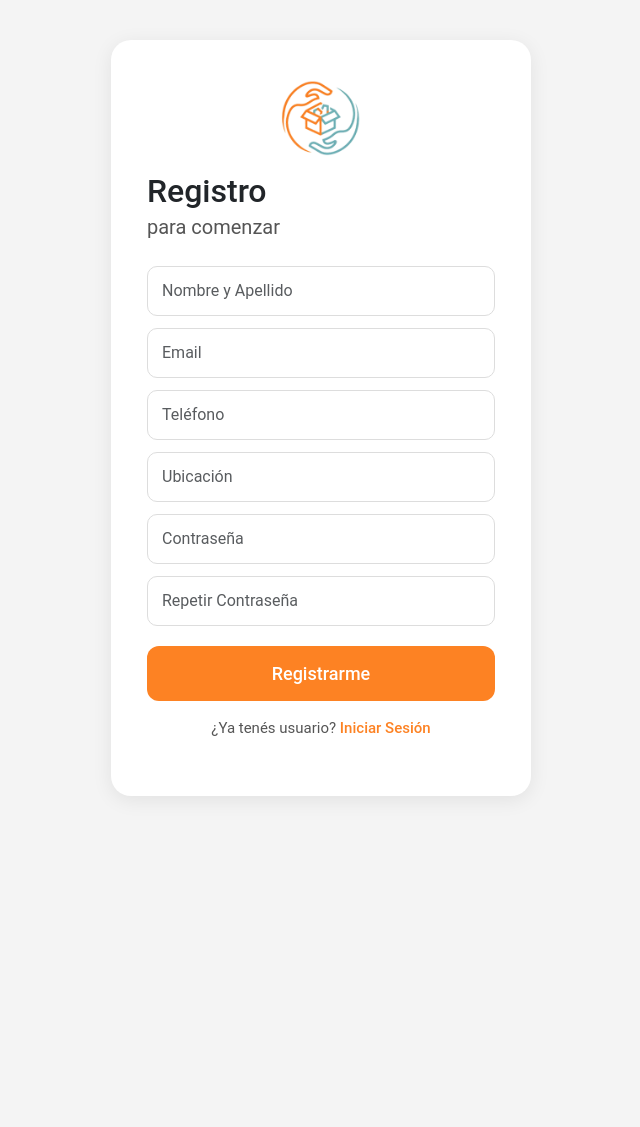
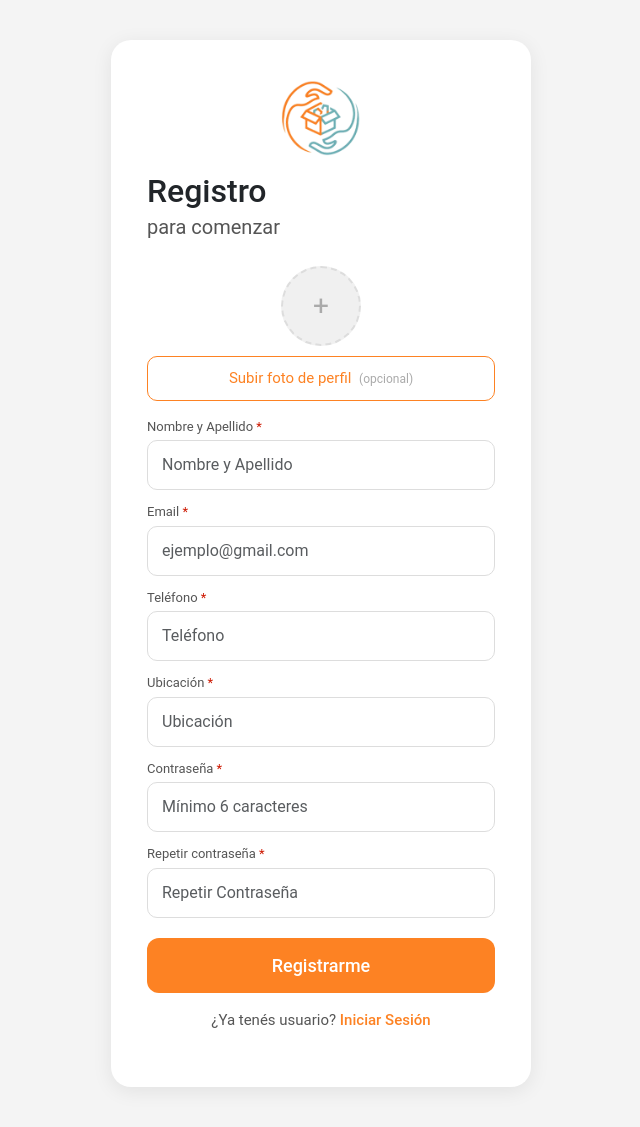
Before and after one commit to RoAlario/plataforma_donaciones, a Flask app: page /registro in a window 1280 px wide. Shown: the whole page, without its empty margins (319-959 px from the left). Before the commit the page ends 736 px from the top, so only its background shows below. Run offline with Flask 3, Linux system fonts and the light colour scheme.

Commit message:
US01 - Se agregró foto de perfil opcional

```diff
--- a/admin.py
+++ b/admin.py
@@ -4,11 +4,11 @@
 conexion = sqlite3.connect('instance/plataforma.db')
 cursor = conexion.cursor()
 
-# Dar la orden de actualizar el número de rol a 1
+# Actualizar el número de rol a 1
 cursor.execute("UPDATE usuario SET id_rol = 1 WHERE email = 'utnfrm.10@gmail.com'")
 
 # Guardar los cambios y cerrar
 conexion.commit()
 conexion.close()
 
-print("¡Listo! Tu usuario ahora es Admin.")
+print("El usuario ahora es admin")
--- a/app/auth/routes.py
+++ b/app/auth/routes.py
@@ -6,6 +6,13 @@
 from app.models import Usuario, Rol
 import random, string, re
 
+import os
+from werkzeug.utils import secure_filename
+
+EXTENSIONES_PERMITIDAS = {'png', 'jpg', 'jpeg', 'gif'}
+
+def extension_valida(filename):
+    return '.' in filename and filename.rsplit('.', 1)[1].lower() in EXTENSIONES_PERMITIDAS
 auth_bp = Blueprint('auth', __name__)
 
 def generar_codigo():
@@ -29,7 +36,11 @@
 
 @auth_bp.route('/registro', methods=['GET', 'POST'])
 def registro():
+
+
+
     errores = {}
+
     if request.method == 'POST':
         nombre    = request.form.get('nombre', '').strip()
         email     = request.form.get('email', '').strip()
@@ -38,8 +49,8 @@
         contra    = request.form.get('contrasena', '')
         contra2   = request.form.get('repetir_contrasena', '')
 
-        if not nombre or len(nombre) < 2:
-            errores['nombre'] = 'El nombre debe tener al menos 2 caracteres.'
+        if not nombre or len(nombre) < 3:
+            errores['nombre'] = 'El nombre debe tener al menos 3 caracteres.'
         if not email:
             errores['email'] = 'El email es obligatorio.'
         elif not es_email_valido(email):
@@ -48,10 +59,25 @@
             errores['email'] = 'El correo electrónico ingresado ya se encuentra vinculado a una cuenta activa.'
         if not telefono or not es_telefono_valido(telefono):
             errores['telefono'] = 'El teléfono debe tener entre 7 y 14 dígitos.'
+        if not ubicacion:
+            errores['ubicacion'] = 'La ubicación es obligatoria.'
         if not contra or len(contra) < 6:
             errores['contrasena'] = 'La contraseña debe tener al menos 6 caracteres.'
         elif contra != contra2:
             errores['repetir_contrasena'] = 'Las contraseñas no coinciden.'
+
+        # Foto de perfil (opcional)
+        from flask import current_app
+        foto_nombre = None
+        foto = request.files.get('foto_perfil')
+        if foto and foto.filename != '':
+            if extension_valida(foto.filename):
+                foto_nombre = secure_filename(foto.filename)
+                carpeta = current_app.config['UPLOAD_FOLDER']
+                os.makedirs(carpeta, exist_ok=True)
+                foto.save(os.path.join(carpeta, foto_nombre))
+            else:
+                errores['foto_perfil'] = 'Solo se permiten imágenes (jpg, png, gif).'
 
         if errores:
             return render_template('registro.html', errores=errores,
@@ -63,7 +89,9 @@
             'nombre': nombre, 'email': email, 'telefono': telefono,
             'ubicacion': ubicacion, 'contrasena': generate_password_hash(contra),
             'codigo': codigo,
+            'foto_perfil': foto_nombre,
         }
+
         try:
             enviar_email(email, 'Verificá tu cuenta',
                 f'Tu código de verificación es: {codigo}')
@@ -89,7 +117,9 @@
                 telefono=pendiente['telefono'], ubicacion=pendiente['ubicacion'],
                 contrasena=pendiente['contrasena'], id_rol=rol_usuario.id_rol,
                 puedeCrearCampanias=False,
+                foto_perfil=pendiente.get('foto_perfil'),
             )
+
             db.session.add(nuevo)
             db.session.commit()
             session.pop('registro_pendiente', None)
--- a/app/models.py
+++ b/app/models.py
@@ -29,6 +29,7 @@
     fechaBajaUsuario = db.Column(db.DateTime, nullable=True)
     cantDonaciones   = db.Column(db.Integer, default=0)
     codigoVerif      = db.Column(db.String(6),  nullable=True)
+    foto_perfil = db.Column(db.String(200), nullable=True)
 
     # ── Atributo campañas (False por defecto) ──────────────────────────────
     puedeCrearCampanias = db.Column(db.Boolean, default=False, nullable=False)
--- a/app/templates/registro.html
+++ b/app/templates/registro.html
@@ -7,52 +7,35 @@
   <link href="https://cdn.jsdelivr.net/npm/bootstrap@5.3.0/dist/css/bootstrap.min.css" rel="stylesheet">
   <style>
     body { background: #F4F4F4; font-family: 'Roboto', sans-serif; }
-
     .card-registro {
-      max-width: 420px;
-      margin: 40px auto;
-      background: #fff;
-      border-radius: 20px;
-      padding: 40px 36px;
-      box-shadow: 0 4px 20px rgba(0,0,0,.08);
+      max-width: 420px; margin: 40px auto; background: #fff;
+      border-radius: 20px; padding: 40px 36px; box-shadow: 0 4px 20px rgba(0,0,0,.08);
     }
-
     .logo { width: 80px; display: block; margin: 0 auto 16px; }
-
     h2 { font-size: 32px; font-weight: 500; margin-bottom: 2px; }
     .subtitulo { font-size: 20px; color: #555; margin-bottom: 24px; }
-
+    .label-campo { font-size: 13px; color: #555; margin-bottom: 4px; }
+    .label-campo span { color: #CD1800; }
     .form-control {
-      border-radius: 10px;
-      border: 1.5px solid #ddd;
-      padding: 12px 14px;
-      font-size: 16px;
-      margin-bottom: 12px;
-      transition: border-color .2s;
+      border-radius: 10px; border: 1.5px solid #ddd;
+      padding: 12px 14px; font-size: 16px; margin-bottom: 12px; transition: border-color .2s;
     }
-    .form-control:focus {
-      border-color: #FD8223;
-      box-shadow: 0 0 0 3px rgba(253,130,35,.15);
-    }
+    .form-control:focus { border-color: #FD8223; box-shadow: 0 0 0 3px rgba(253,130,35,.15); }
     .form-control.is-invalid { border-color: #CD1800; }
     .invalid-feedback { color: #CD1800; font-size: 13px; margin-top: -8px; margin-bottom: 8px; }
-
+    .foto-preview { width: 80px; height: 80px; border-radius: 50%; object-fit: cover; display: block; margin: 0 auto 10px; border: 2px solid #FD8223; }
+    .foto-placeholder { width: 80px; height: 80px; border-radius: 50%; background: #f0f0f0; border: 2px dashed #ddd; display: flex; align-items: center; justify-content: center; margin: 0 auto 10px; color: #aaa; font-size: 28px; cursor: pointer; }
+    .btn-foto { width: 100%; background: transparent; color: #FD8223; border: 1.5px solid #FD8223; border-radius: 10px; padding: 10px; font-size: 15px; margin-bottom: 16px; cursor: pointer; transition: background .2s; }
+    .btn-foto:hover { background: rgba(253,130,35,.08); }
     .btn-registrar {
-      width: 100%;
-      background: #FD8223;
-      color: #fff;
-      border: none;
-      border-radius: 12px;
-      padding: 14px;
-      font-size: 18px;
-      font-weight: 500;
-      margin-top: 8px;
-      transition: background .2s;
+      width: 100%; background: #FD8223; color: #fff; border: none;
+      border-radius: 12px; padding: 14px; font-size: 18px; font-weight: 500;
+      margin-top: 8px; transition: background .2s;
     }
     .btn-registrar:hover { background: #e06e10; }
-
     .pie { text-align: center; margin-top: 16px; font-size: 15px; color: #555; }
     .pie a { color: #FD8223; font-weight: 500; text-decoration: none; }
+    .opcional { font-size: 12px; color: #aaa; margin-left: 4px; }
   </style>
 </head>
 <body>
@@ -61,9 +44,21 @@
     <h2>Registro</h2>
     <p class="subtitulo">para comenzar</p>
 
-    <form method="POST" action="{{ url_for('auth.registro') }}" novalidate>
+    <form method="POST" action="{{ url_for('auth.registro') }}" enctype="multipart/form-data" novalidate>
+
+      <!-- Foto de perfil -->
+      <div id="foto-placeholder" class="foto-placeholder" onclick="document.getElementById('foto_perfil').click()">+</div>
+      <img id="foto-preview" class="foto-preview" style="display:none">
+      <input type="file" name="foto_perfil" id="foto_perfil" accept="image/*" style="display:none" onchange="previsualizarFoto(this)">
+      <button type="button" class="btn-foto" onclick="document.getElementById('foto_perfil').click()">
+        Subir foto de perfil <span class="opcional">(opcional)</span>
+      </button>
+      {% if errores.foto_perfil %}
+        <div class="invalid-feedback d-block">{{ errores.foto_perfil }}</div>
+      {% endif %}
 
       <!-- Nombre -->
+      <p class="label-campo">Nombre y Apellido <span>*</span></p>
       <input type="text" name="nombre"
              class="form-control {% if errores.nombre %}is-invalid{% endif %}"
              placeholder="Nombre y Apellido"
@@ -73,15 +68,17 @@
       {% endif %}
 
       <!-- Email -->
+      <p class="label-campo">Email <span>*</span></p>
       <input type="email" name="email"
              class="form-control {% if errores.email %}is-invalid{% endif %}"
-             placeholder="Email"
+             placeholder="ejemplo@gmail.com"
              value="{{ valores.get('email', '') }}">
       {% if errores.email %}
         <div class="invalid-feedback d-block">{{ errores.email }}</div>
       {% endif %}
 
       <!-- Teléfono -->
+      <p class="label-campo">Teléfono <span>*</span></p>
       <input type="text" name="telefono"
              class="form-control {% if errores.telefono %}is-invalid{% endif %}"
              placeholder="Teléfono"
@@ -91,20 +88,25 @@
       {% endif %}
 
       <!-- Ubicación -->
-      <input type="text" name="ubicacion"
-             class="form-control"
+      <p class="label-campo">Ubicación <span>*</span></p>      <input type="text" name="ubicacion"
+             class="form-control {% if errores.ubicacion %}is-invalid{% endif %}"
              placeholder="Ubicación"
              value="{{ valores.get('ubicacion', '') }}">
+      {% if errores.ubicacion %}
+        <div class="invalid-feedback d-block">{{ errores.ubicacion }}</div>
+      {% endif %}
 
       <!-- Contraseña -->
+      <p class="label-campo">Contraseña <span>*</span></p>
       <input type="password" name="contrasena"
              class="form-control {% if errores.contrasena %}is-invalid{% endif %}"
-             placeholder="Contraseña">
+             placeholder="Mínimo 6 caracteres">
       {% if errores.contrasena %}
         <div class="invalid-feedback d-block">{{ errores.contrasena }}</div>
       {% endif %}
 
       <!-- Repetir contraseña -->
+      <p class="label-campo">Repetir contraseña <span>*</span></p>
       <input type="password" name="repetir_contrasena"
              class="form-control {% if errores.repetir_contrasena %}is-invalid{% endif %}"
              placeholder="Repetir Contraseña">
@@ -117,5 +119,19 @@
 
     <p class="pie">¿Ya tenés usuario? <a href="{{ url_for('auth.login') }}">Iniciar Sesión</a></p>
   </div>
+
+  <script>
+    function previsualizarFoto(input) {
+      if (input.files && input.files[0]) {
+        const reader = new FileReader();
+        reader.onload = e => {
+          document.getElementById('foto-preview').src = e.target.result;
+          document.getElementById('foto-preview').style.display = 'block';
+          document.getElementById('foto-placeholder').style.display = 'none';
+        };
+        reader.readAsDataURL(input.files[0]);
+      }
+    }
+  </script>
 </body>
 </html>
```
Also changed, not shown: app/__init__.py (+10 -0 lines), app/static/fotos/oli.jpg (added), instance/plataforma.db.
